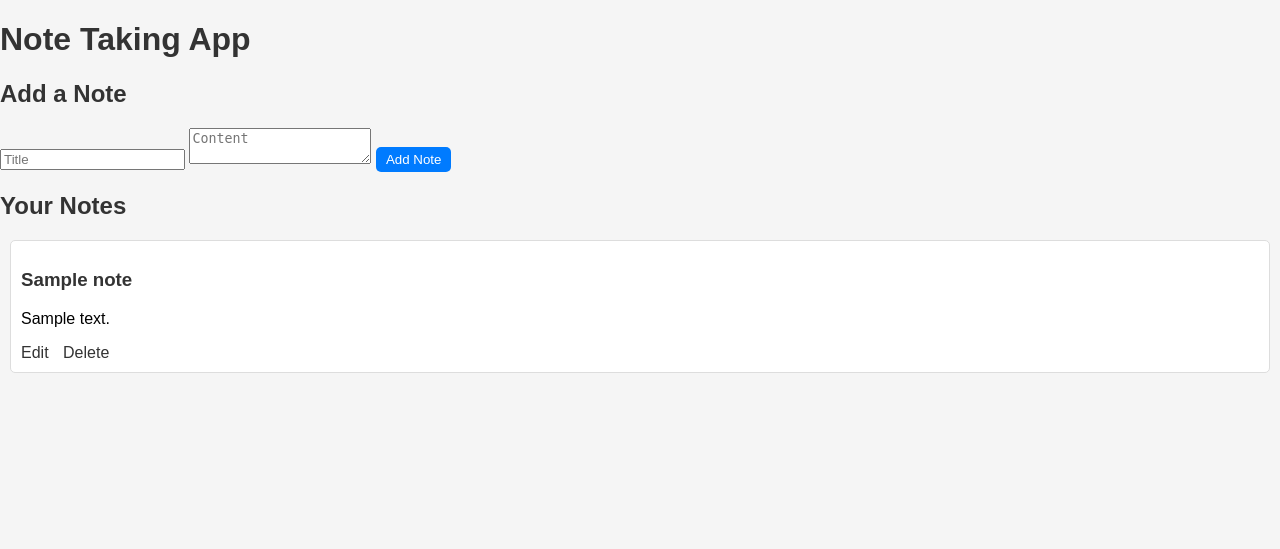
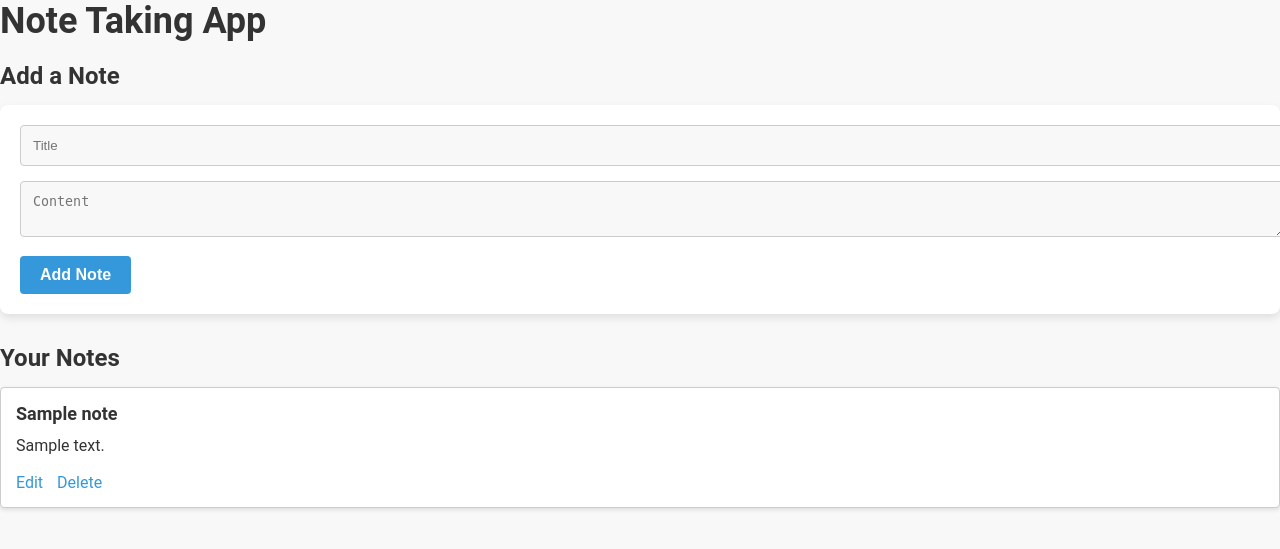
Before and after one commit to Rizwana1916/NoteTaker-app, a Flask app: page / in a window 1280 px wide. Shown: the top 549 px of the page. Run offline with Flask 2, Linux system fonts and the light colour scheme; a database or web service that is not in the repository returns one stand-in record (values such as "Sample title").

Commit message:
Update style.css

```diff
--- a/static/style.css
+++ b/static/style.css
@@ -1,38 +1,199 @@
-body {
-    font-family: Arial, sans-serif;
+/* Reset some default styles */
+body, h1, h2, h3, p {
     margin: 0;
     padding: 0;
+}
+
+/* Main styles */
+body {
+    font-family: 'Roboto', sans-serif;
+    background-color: #f8f8f8;
+    color: #333;
+}
+
+.container {
+    max-width: 800px;
+    margin: 0 auto;
+    padding: 20px;
+}
+
+header {
+    background-color: #3498db;
+    color: #fff;
+    padding: 10px;
+    text-align: center;
+}
+
+h1 {
+    font-size: 36px;
+    margin-bottom: 20px;
+    font-weight: bold;
+}
+
+h2 {
+    font-size: 24px;
+    margin-bottom: 15px;
+    font-weight: bold;
+}
+
+p {
+    font-size: 16px;
+    margin-bottom: 15px;
+    line-height: 1.5;
+}
+
+form {
+    margin-bottom: 30px;
+}
+
+input[type="text"],
+input[type="password"],
+textarea {
+    width: 100%;
+    padding: 10px;
+    margin-bottom: 15px;
+    border: 1px solid #ccc;
+    border-radius: 4px;
     background-color: #f5f5f5;
 }
 
-h1, h2, h3 {
-    color: #333;
+button {
+    background-color: #3498db;
+    color: #fff;
+    padding: 10px 20px;
+    border: none;
+    border-radius: 4px;
+    cursor: pointer;
+    transition: background-color 0.3s ease;
+}
+
+button:hover {
+    background-color: #2980b9;
 }
 
 ul {
     list-style: none;
+    margin: 0;
     padding: 0;
 }
 
 li {
     background-color: #fff;
-    border: 1px solid #ddd;
-    margin: 10px;
-    padding: 10px;
-    border-radius: 5px;
+    border: 1px solid #ccc;
+    border-radius: 4px;
+    margin-bottom: 20px;
+    padding: 15px;
+    position: relative;
+    box-shadow: 0 2px 4px rgba(0, 0, 0, 0.1);
 }
 
-a {
-    margin-right: 10px;
-    text-decoration: none;
+li h3 {
+    font-size: 18px;
     color: #333;
+    margin-bottom: 10px;
 }
 
+li a {
+    color: #3498db;
+    text-decoration: none;
+    margin-right: 10px;
+}
+
+li a:hover {
+    text-decoration: underline;
+}
+
+.info {
+    background-color: #00bcd4;
+    color: #fff;
+    padding: 10px;
+    margin-bottom: 30px;
+    border-radius: 4px;
+}
+
+/* Additional custom styles */
+/* Style the header */
+header h1 {
+    margin: 0;
+    padding: 10px 0;
+    font-size: 48px;
+    font-weight: bold;
+    letter-spacing: 2px;
+}
+
+/* Style the login/register forms */
+form {
+    background-color: #fff;
+    padding: 20px;
+    border-radius: 8px;
+    box-shadow: 0 4px 8px rgba(0, 0, 0, 0.1);
+}
+
+input[type="text"],
+input[type="password"],
+textarea {
+    background-color: #f8f8f8;
+    color: #333;
+    border: 1px solid #ccc;
+    border-radius: 4px;
+    padding: 12px;
+}
+
+/* Style buttons */
 button {
-    background-color: #007bff;
-    color: #fff;
-    border: none;
-    padding: 5px 10px;
-    border-radius: 5px;
-    cursor: pointer;
+    font-size: 16px;
+    font-weight: bold;
 }
+
+/* Style the notes list */
+ul.notes-list {
+    margin: 0;
+    padding: 0;
+}
+
+li.note-item {
+    background-color: #fff;
+    border: 1px solid #ccc;
+    border-radius: 8px;
+    margin-bottom: 20px;
+    padding: 20px;
+    position: relative;
+    box-shadow: 0 4px 8px rgba(0, 0, 0, 0.1);
+    transition: transform 0.3s ease;
+}
+
+li.note-item:hover {
+    transform: translateY(-5px);
+}
+
+li.note-item h3 {
+    font-size: 20px;
+    color: #333;
+    margin-bottom: 15px;
+}
+
+/* Style the "Add Note" form */
+form.add-note-form {
+    background-color: #fff;
+    padding: 20px;
+    border-radius: 8px;
+    box-shadow: 0 4px 8px rgba(0, 0, 0, 0.1);
+}
+
+/* Style the edit note form */
+form.edit-note-form {
+    background-color: #fff;
+    padding: 20px;
+    border-radius: 8px;
+    box-shadow: 0 4px 8px rgba(0, 0, 0, 0.1);
+}
+
+/* Style the footer */
+footer {
+    text-align: center;
+    padding: 20px;
+    background-color: #f8f8f8;
+    border-top: 1px solid #ccc;
+}
+
+/* Additional custom styles can be added below */
```
